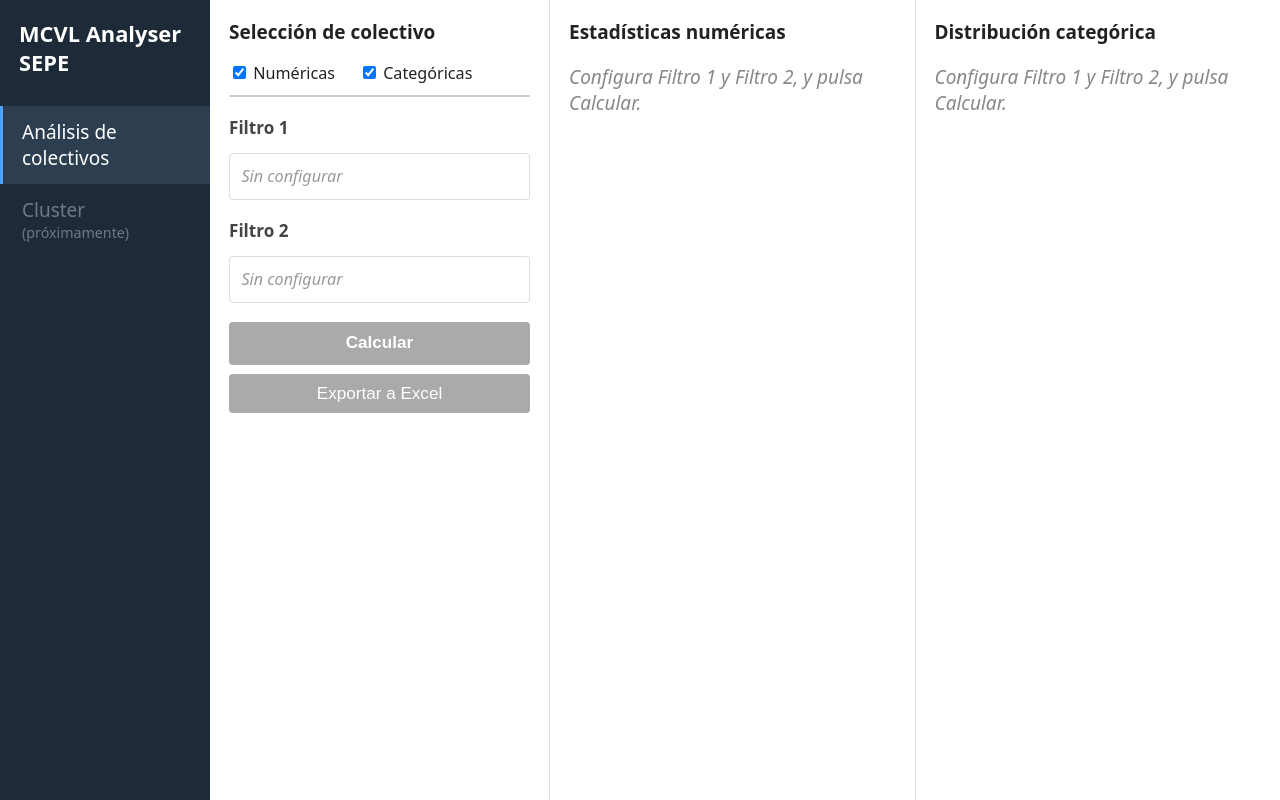
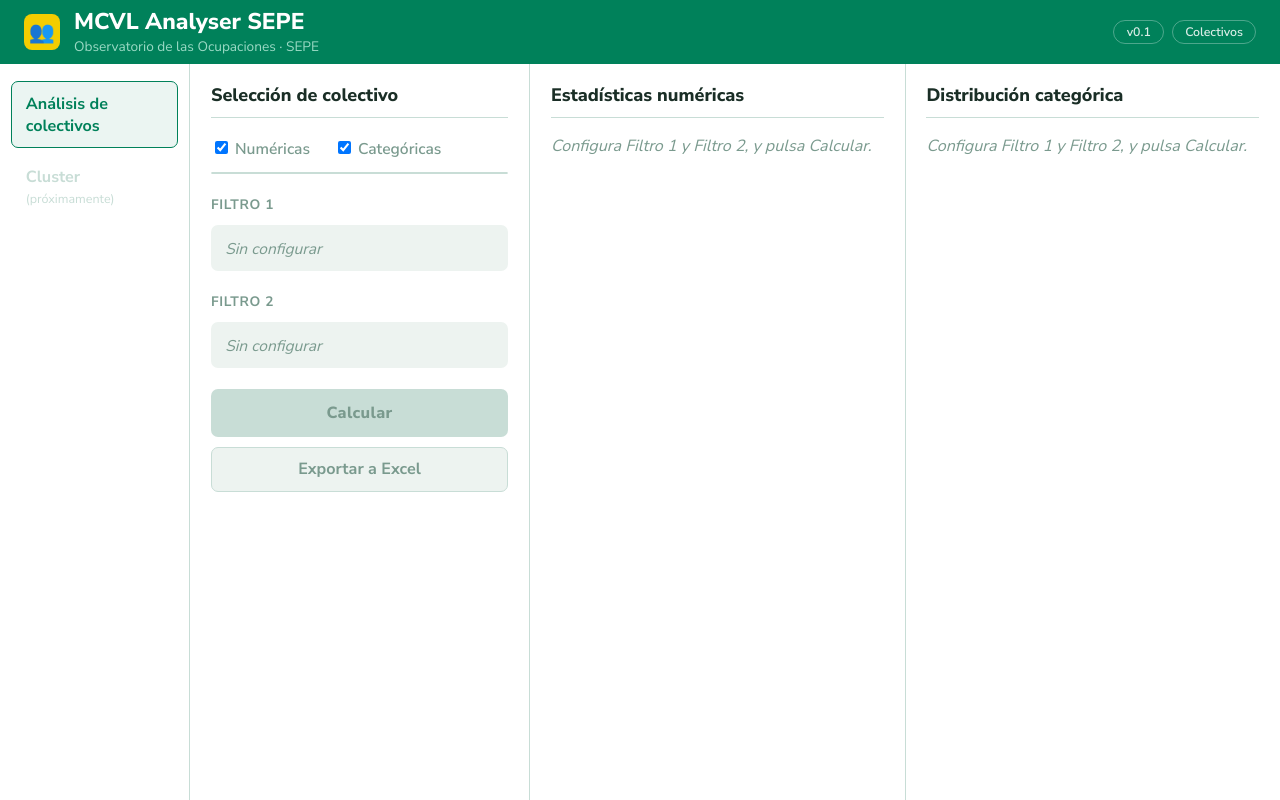
Before and after one commit to RobertoSanz88/MCVLAnalyserSEPE, a FastAPI app: page /colectivos in a window 1280 px wide. Run offline with FastAPI, Linux system fonts and the light colour scheme; data that the repository does not hold is empty; parts of the project's set-up code (start-up, migrations or seed data) failed here and were passed over.

Commit message:
colectivos: aplica el estilo visual del Observatorio (paleta ForecastSEPE)
Cabecera verde con logo/branding SEPE, sidebar clara con tarjetas en vez
del navy oscuro original, tipografia Nunito Sans/Source Code Pro y colores
reutilizados tal cual de ForecastSEPE para que las apps del Observatorio
se vean como una misma familia. Logica JS sin tocar.

Co-Authored-By: Claude Sonnet 5 <noreply@anthropic.com>

```diff
--- a/app/templates/colectivos.html
+++ b/app/templates/colectivos.html
@@ -2,88 +2,166 @@
 <html lang="es">
 <head>
     <meta charset="utf-8">
+    <meta name="viewport" content="width=device-width, initial-scale=1.0">
     <title>MCVL Analyser SEPE — Análisis de colectivos</title>
+    <link rel="preconnect" href="https://fonts.googleapis.com">
+    <link rel="preconnect" href="https://fonts.gstatic.com" crossorigin>
+    <link href="https://fonts.googleapis.com/css2?family=Nunito+Sans:wght@400;600;700;800&family=Source+Code+Pro:wght@400;500;600&display=swap" rel="stylesheet">
     <style>
+        :root {
+          --verde-dk:    #00815A;
+          --verde-acc:   #04A06E;
+          --verde-claro: #9BDAC5;
+          --amarillo:    #F3CD00;
+          --azul-marino: #154481;
+          --bg:          #F4F6F4;
+          --bg2:         #FFFFFF;
+          --bg3:         #EDF3F0;
+          --border:      #C8DDD6;
+          --text:        #1A2E26;
+          --muted:       #7A9A8E;
+          --nav-w:       190px;
+          --sidebar-w:   340px;
+          --header-h:    64px;
+          --font:        'Nunito Sans', Calibri, sans-serif;
+          --mono:        'Source Code Pro', 'Courier New', monospace;
+        }
         * { box-sizing: border-box; }
         /* Base mas grande: todo lo demas usa rem, que es relativo a esto (no a body), asi
            que subir aqui escala la pagina entera de forma coherente de una sola vez. */
         html { font-size: 118.75%; }
-        body { font-family: system-ui, sans-serif; margin: 0; display: flex; height: 100vh;
-               color: #222; }
+        html, body { height: 100%; }
+        body { font-family: var(--font); margin: 0; display: flex; flex-direction: column;
+               height: 100vh; overflow: hidden; color: var(--text); background: var(--bg); }
 
-        /* --- Sidebar --- */
-        #sidebar { width: 210px; flex: none; background: #1e2a38; color: #cdd7e1;
-                   padding: 1rem 0; display: flex; flex-direction: column; }
-        #sidebar h1 { font-size: 1.15rem; color: #fff; margin: 0 1rem 1.5rem; }
-        .pestana { padding: 0.7rem 1rem; cursor: pointer; border-left: 3px solid transparent; }
-        .pestana.activa { background: #2c3e50; color: #fff; border-left-color: #4da3ff; }
-        .pestana.deshabilitada { color: #6b7a8a; cursor: default; }
-        .pestana .nota-futuro { display: block; font-size: 0.75rem; color: #6b7a8a; }
+        /* --- Cabecera --- */
+        header { height: var(--header-h); min-height: var(--header-h); flex: none;
+                 background: var(--verde-dk); display: flex; align-items: center;
+                 padding: 0 1.25rem; gap: 0.75rem; box-shadow: 0 2px 8px rgba(0,0,0,0.18); }
+        .logo { width: 36px; height: 36px; background: var(--amarillo); border-radius: 8px;
+                display: flex; align-items: center; justify-content: center; font-size: 1.1rem;
+                flex-shrink: 0; }
+        .header-text h1 { color: #fff; font-size: 1.2rem; font-weight: 800; line-height: 1.2; margin: 0; }
+        .header-text p { color: var(--verde-claro); font-size: 0.72rem; margin: 0.1rem 0 0; }
+        .header-badges { margin-left: auto; display: flex; gap: 0.4rem; }
+        .badge { border: 1px solid rgba(255,255,255,0.3); color: rgba(255,255,255,0.85);
+                 border-radius: 12px; padding: 0.15rem 0.65rem; font-size: 0.65rem; font-weight: 600; }
+
+        /* --- Layout general --- */
+        #app { flex: 1; display: flex; overflow: hidden; }
+
+        /* --- Rail de navegacion --- */
+        #sidebar { width: var(--nav-w); flex: none; background: var(--bg2);
+                   border-right: 1px solid var(--border); padding: 0.9rem 0.6rem;
+                   display: flex; flex-direction: column; overflow-y: auto; }
+        .pestana { margin-bottom: 0.35rem; padding: 0.55rem 0.7rem; cursor: pointer;
+                   border-radius: 7px; font-size: 0.85rem; font-weight: 700; color: var(--muted);
+                   border: 1.5px solid transparent; transition: all .15s; }
+        .pestana.activa { background: rgba(0,129,90,0.08); color: var(--verde-dk); border-color: var(--verde-dk); }
+        .pestana.deshabilitada { color: var(--border); cursor: default; }
+        .pestana .nota-futuro { display: block; font-size: 0.66rem; font-weight: 400; color: var(--border); margin-top: 0.1rem; }
 
         /* --- Contenido --- */
         #contenido { flex: 1; display: flex; overflow: hidden; }
-        .panel { padding: 1rem; overflow-y: auto; }
-        #panel-filtros { width: 340px; flex: none; border-right: 1px solid #ddd; }
-        #panel-numericas { flex: 1; min-width: 320px; border-right: 1px solid #ddd; }
-        #panel-categoricas { flex: 1; min-width: 320px; }
+        .panel { padding: 1rem 1.1rem; overflow-y: auto; }
+        #panel-filtros { width: var(--sidebar-w); flex: none; background: var(--bg2);
+                          border-right: 1px solid var(--border); }
+        #panel-numericas { flex: 1; min-width: 320px; background: var(--bg2); border-right: 1px solid var(--border); }
+        #panel-categoricas { flex: 1; min-width: 320px; background: var(--bg2); }
 
-        h2 { font-size: 1rem; margin: 0 0 0.75rem; }
-        h3 { font-size: 0.9rem; margin: 1rem 0 0.4rem; color: #444; }
+        .panel::-webkit-scrollbar, #sidebar::-webkit-scrollbar,
+        #lista-columnas::-webkit-scrollbar, #lista-categorias::-webkit-scrollbar { width: 6px; }
+        .panel::-webkit-scrollbar-thumb, #sidebar::-webkit-scrollbar-thumb,
+        #lista-columnas::-webkit-scrollbar-thumb, #lista-categorias::-webkit-scrollbar-thumb {
+            background: var(--border); border-radius: 3px; }
+
+        h2 { font-size: 0.95rem; font-weight: 800; color: var(--text); margin: 0 0 0.9rem;
+             padding-bottom: 0.5rem; border-bottom: 1px solid var(--border); }
+        h3 { font-size: 0.72rem; font-weight: 700; color: var(--muted); text-transform: uppercase;
+             letter-spacing: 0.05em; margin: 1.1rem 0 0.5rem; }
 
         /* --- Selector de atributo --- */
-        .tipos-filtro { margin-bottom: 0.5rem; }
-        .tipos-filtro label { margin-right: 1rem; font-size: 0.85rem; }
-        #lista-columnas { max-height: 220px; overflow-y: auto; border: 1px solid #ccc;
-                           border-radius: 4px; }
-        .fila-columna { padding: 0.35rem 0.6rem; cursor: pointer; display: flex;
-                         justify-content: space-between; }
-        .fila-columna:hover { background: #f0f4f8; }
-        .fila-columna.seleccionada { background: #dbeafe; font-weight: bold; }
-        .fila-columna .tipo { color: #888; font-size: 0.75rem; }
+        .tipos-filtro { margin-bottom: 0.6rem; }
+        .tipos-filtro label { margin-right: 1rem; font-size: 0.82rem; color: var(--muted); font-weight: 600; }
+        #lista-columnas { max-height: 220px; overflow-y: auto; border: 1.5px solid var(--border);
+                           border-radius: 7px; background: var(--bg); }
+        .fila-columna { padding: 0.4rem 0.65rem; cursor: pointer; display: flex;
+                         justify-content: space-between; font-size: 0.85rem; border-left: 3px solid transparent; }
+        .fila-columna:hover { background: rgba(4,160,110,0.06); }
+        .fila-columna.seleccionada { background: rgba(0,129,90,0.08); font-weight: 700;
+                                       color: var(--verde-dk); border-left-color: var(--verde-dk); }
+        .fila-columna .tipo { color: var(--muted); font-size: 0.7rem; font-family: var(--mono); }
 
-        #config-filtro { margin-top: 0.75rem; padding: 0.6rem; background: #f7f9fb;
-                          border-radius: 4px; display: none; }
-        #config-filtro select, #config-filtro input[type=number] { font-size: 0.9rem;
-                                                                     padding: 0.2rem; }
-        #lista-categorias { max-height: 150px; overflow-y: auto; margin: 0.4rem 0; }
-        #lista-categorias label { display: block; font-size: 0.85rem; padding: 0.1rem 0; }
-        .destino-filtro { margin: 0.5rem 0; }
-        .destino-filtro label { margin-right: 1rem; font-size: 0.85rem; }
-        button { cursor: pointer; padding: 0.4rem 0.9rem; font-size: 0.9rem; }
+        #config-filtro { margin-top: 0.8rem; padding: 0.7rem 0.75rem; background: var(--bg);
+                          border: 1.5px solid var(--border); border-radius: 7px; display: none; }
+        #config-filtro select, #config-filtro input[type=number] {
+            font-family: var(--font); font-size: 0.85rem; padding: 0.3rem 0.45rem;
+            border: 1.5px solid var(--border); border-radius: 5px; background: var(--bg2); color: var(--text); }
+        #config-filtro select:focus, #config-filtro input[type=number]:focus { outline: none; border-color: var(--verde-acc); }
+        #lista-categorias { max-height: 150px; overflow-y: auto; margin: 0.5rem 0; }
+        #lista-categorias label { display: block; font-size: 0.82rem; padding: 0.15rem 0; }
+        .destino-filtro { margin: 0.6rem 0; font-size: 0.82rem; color: var(--muted); }
+        .destino-filtro label { margin-right: 1rem; font-weight: 600; }
 
-        .bloque-filtro { margin-top: 0.75rem; padding: 0.6rem; border: 1px solid #ddd;
-                          border-radius: 4px; font-size: 0.85rem; }
-        .bloque-filtro .vacio { color: #999; font-style: italic; }
+        button { cursor: pointer; padding: 0.45rem 0.9rem; font-size: 0.85rem; font-family: var(--font);
+                 font-weight: 700; border-radius: 7px; border: 1.5px solid var(--border);
+                 background: var(--bg); color: var(--muted); transition: all .15s; }
+        button:hover:not(:disabled) { border-color: var(--verde-acc); color: var(--verde-dk); }
+
+        .bloque-filtro { margin-top: 0.6rem; padding: 0.65rem 0.75rem; background: var(--bg3);
+                          border-radius: 7px; font-size: 0.82rem; }
+        .bloque-filtro .vacio { color: var(--muted); font-style: italic; }
         .bloque-filtro .colectivo { margin: 0.2rem 0; }
-        .bloque-filtro .colectivo b { color: #1e5aa8; }
+        .bloque-filtro .colectivo b { color: var(--azul-marino); }
 
-        #boton-calcular { margin-top: 1rem; width: 100%; background: #2b5; color: white;
-                           border: none; border-radius: 4px; padding: 0.6rem; font-weight: bold; }
-        #boton-calcular:disabled { background: #aaa; cursor: not-allowed; }
-        #boton-exportar { margin-top: 0.5rem; width: 100%; background: #1e5aa8; color: white;
-                           border: none; border-radius: 4px; padding: 0.5rem; }
-        #boton-exportar:disabled { background: #aaa; cursor: not-allowed; }
+        #boton-calcular { margin-top: 1.1rem; width: 100%; background: var(--verde-dk); color: #fff;
+                           border: none; padding: 0.7rem; font-weight: 800; letter-spacing: 0.02em;
+                           box-shadow: 0 4px 14px rgba(0,129,90,0.32); }
+        #boton-calcular:hover:not(:disabled) { background: var(--verde-acc); box-shadow: 0 6px 18px rgba(4,160,110,0.38); color: #fff; }
+        #boton-calcular:disabled { background: var(--border); color: var(--muted); box-shadow: none; cursor: not-allowed; }
+        #boton-exportar { margin-top: 0.5rem; width: 100%; background: rgba(0,129,90,0.08);
+                           border: 1.5px solid var(--verde-dk); color: var(--verde-dk); padding: 0.55rem; }
+        #boton-exportar:hover:not(:disabled) { background: rgba(0,129,90,0.15); }
+        #boton-exportar:disabled { background: var(--bg3); border-color: var(--border); color: var(--muted); cursor: not-allowed; }
 
         /* --- Tabla numericas --- */
         table { border-collapse: collapse; width: 100%; font-size: 0.82rem; }
-        #tabla-numericas th, #tabla-numericas td { border: 1px solid #ddd; padding: 0.3rem 0.4rem;
+        #tabla-numericas th, #tabla-numericas td { border: 1px solid var(--border); padding: 0.35rem 0.45rem;
                                                      text-align: right; }
-        #tabla-numericas th { background: #f0f4f8; text-align: center; }
-        #tabla-numericas td:first-child, #tabla-numericas th:first-child { text-align: left; }
+        #tabla-numericas th { background: var(--bg3); color: var(--muted); text-align: center;
+                               font-size: 0.7rem; text-transform: uppercase; letter-spacing: 0.03em; }
+        #tabla-numericas td { font-family: var(--mono); }
+        #tabla-numericas td:first-child, #tabla-numericas th:first-child { text-align: left; font-family: var(--font); }
+        #tabla-numericas tbody tr:hover { background: rgba(4,160,110,0.05); }
 
         /* --- Tablas categoricas apiladas --- */
-        .tabla-categorica { margin-bottom: 1.2rem; }
-        .tabla-categorica th, .tabla-categorica td { border: 1px solid #ddd; padding: 0.25rem 0.4rem;
+        .tabla-categorica { margin-bottom: 1.3rem; }
+        .tabla-categorica th, .tabla-categorica td { border: 1px solid var(--border); padding: 0.3rem 0.45rem;
                                                        text-align: right; }
-        .tabla-categorica th { background: #f0f4f8; text-align: center; }
-        .tabla-categorica td:first-child, .tabla-categorica th:first-child { text-align: left; }
+        .tabla-categorica th { background: var(--bg3); color: var(--muted); text-align: center;
+                                font-size: 0.7rem; text-transform: uppercase; letter-spacing: 0.03em; }
+        .tabla-categorica td { font-family: var(--mono); }
+        .tabla-categorica td:first-child, .tabla-categorica th:first-child { text-align: left; font-family: var(--font); }
+        .tabla-categorica tbody tr:hover { background: rgba(4,160,110,0.05); }
 
-        .aviso-vacio { color: #888; font-style: italic; }
+        .aviso-vacio { color: var(--muted); font-style: italic; font-size: 0.85rem; }
     </style>
 </head>
 <body>
+    <header>
+        <div class="logo">👥</div>
+        <div class="header-text">
+            <h1>MCVL Analyser SEPE</h1>
+            <p>Observatorio de las Ocupaciones · SEPE</p>
+        </div>
+        <div class="header-badges">
+            <span class="badge">v0.1</span>
+            <span class="badge">Colectivos</span>
+        </div>
+    </header>
+
+    <div id="app">
         <div id="sidebar">
-        <h1>MCVL Analyser SEPE</h1>
             <div class="pestana activa">Análisis de colectivos</div>
             <div class="pestana deshabilitada">Cluster
                 <span class="nota-futuro">(próximamente)</span>
@@ -142,6 +220,7 @@
             <div id="panel-categoricas" class="panel">
                 <h2>Distribución categórica</h2>
                 <div id="contenedor-categoricas"><p class="aviso-vacio">Configura Filtro 1 y Filtro 2, y pulsa Calcular.</p></div>
+            </div>
         </div>
     </div>
 
```
Lines whose indentation alone changed are shown as unchanged.
